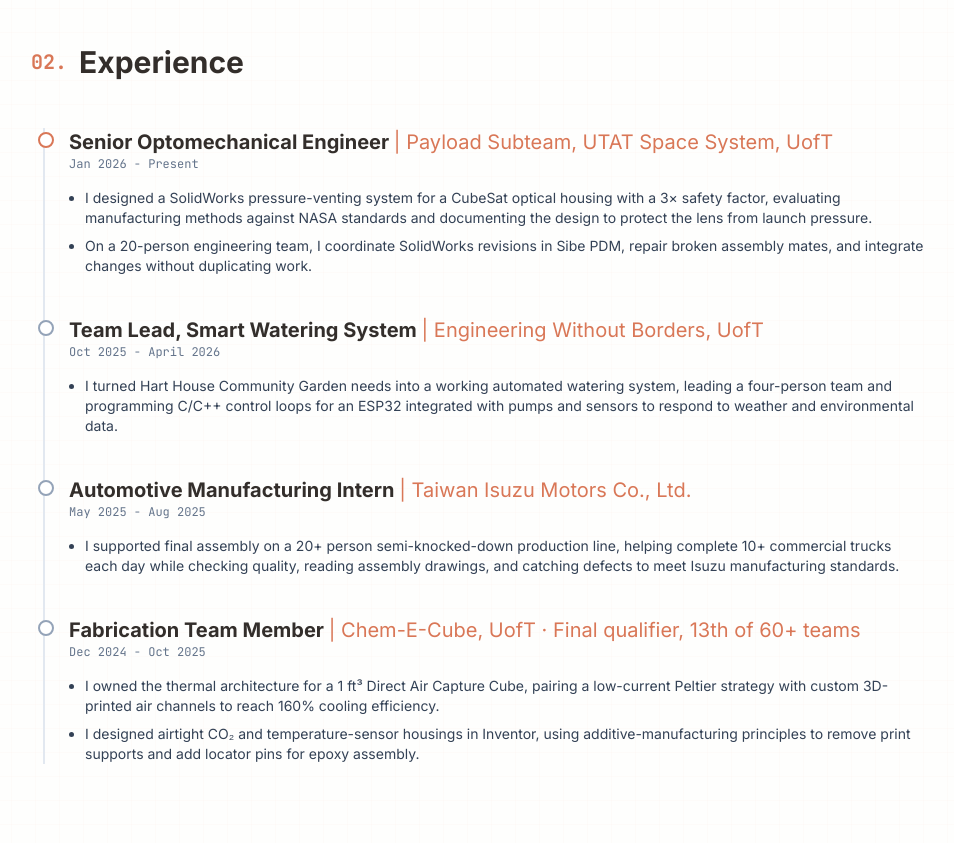
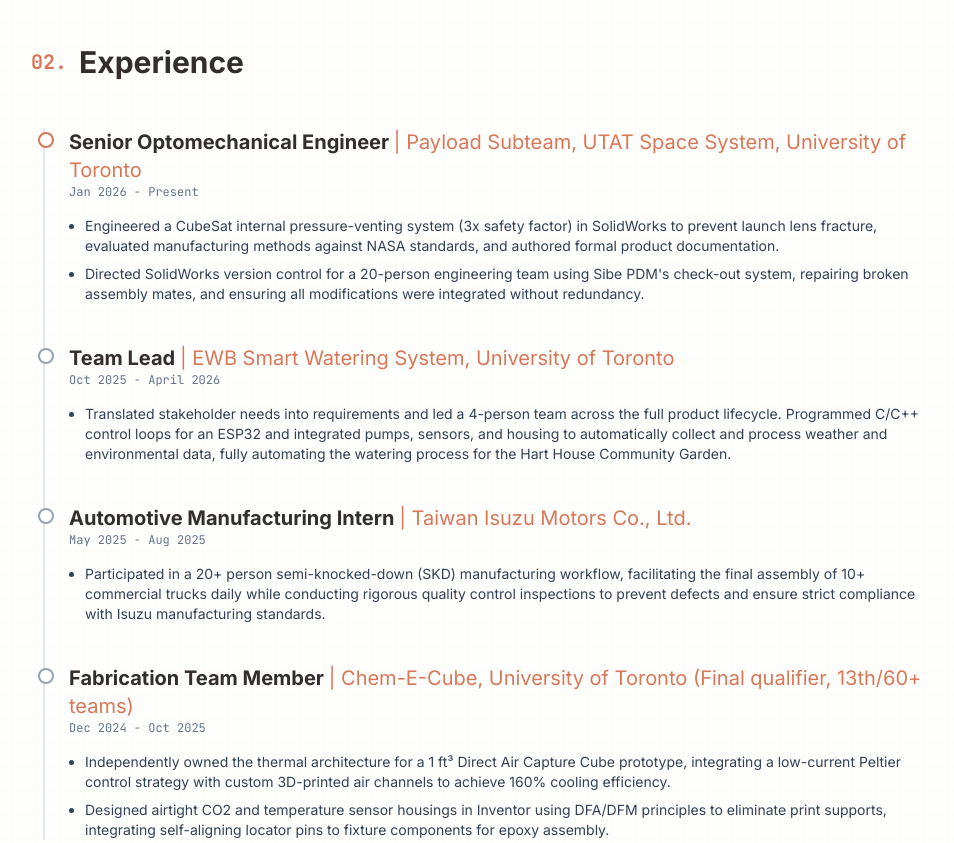
Before and after one commit to TChen113/TChen113.github.io, a plain HTML site: page index.html in a window 1280 px wide. Shown: the part 2860-3703 px from the top of the page, without its empty margins (161-1115 px from the left). Drawn offline with nearby package versions, Linux system fonts and the light colour scheme.

```diff
--- a/index.html
+++ b/index.html
@@ -230,21 +230,21 @@
                 <!-- UTAT -->
                 <div class="relative">
                     <span class="absolute -left-[31px] top-1 h-4 w-4 rounded-full bg-white border-2 border-accent"></span>
-                    <h4 class="text-xl font-bold text-ink">Senior Optomechanical Engineer <span class="text-accent font-normal">| Payload Subteam, UTAT Space System, UofT</span></h4>
+                    <h4 class="text-xl font-bold text-ink">Senior Optomechanical Engineer <span class="text-accent font-normal">| Payload Subteam, UTAT Space System, University of Toronto</span></h4>
                     <p class="text-xs font-mono text-slate-500 mb-4">Jan 2026 - Present</p>
                     <ul class="list-disc list-outside ml-4 space-y-2 text-slate-700 text-sm">
-                        <li>I designed a SolidWorks pressure-venting system for a CubeSat optical housing with a 3× safety factor, evaluating manufacturing methods against NASA standards and documenting the design to protect the lens from launch pressure.</li>
-                        <li>On a 20-person engineering team, I coordinate SolidWorks revisions in Sibe PDM, repair broken assembly mates, and integrate changes without duplicating work.</li>
+                        <li>Engineered a CubeSat internal pressure-venting system (3x safety factor) in SolidWorks to prevent launch lens fracture, evaluated manufacturing methods against NASA standards, and authored formal product documentation.</li>
+                        <li>Directed SolidWorks version control for a 20-person engineering team using Sibe PDM's check-out system, repairing broken assembly mates, and ensuring all modifications were integrated without redundancy.</li>
                     </ul>
                 </div>
 
                 <!-- EWB -->
                 <div class="relative">
                     <span class="absolute -left-[31px] top-1 h-4 w-4 rounded-full bg-white border-2 border-slate-400"></span>
-                    <h4 class="text-xl font-bold text-ink">Team Lead, Smart Watering System <span class="text-accent font-normal">| Engineering Without Borders, UofT</span></h4>
+                    <h4 class="text-xl font-bold text-ink">Team Lead <span class="text-accent font-normal">| EWB Smart Watering System, University of Toronto</span></h4>
                     <p class="text-xs font-mono text-slate-500 mb-4">Oct 2025 - April 2026</p>
                     <ul class="list-disc list-outside ml-4 space-y-2 text-slate-700 text-sm">
-                        <li>I turned Hart House Community Garden needs into a working automated watering system, leading a four-person team and programming C/C++ control loops for an ESP32 integrated with pumps and sensors to respond to weather and environmental data.</li>
+                        <li>Translated stakeholder needs into requirements and led a 4-person team across the full product lifecycle. Programmed C/C++ control loops for an ESP32 and integrated pumps, sensors, and housing to automatically collect and process weather and environmental data, fully automating the watering process for the Hart House Community Garden.</li>
                     </ul>
                 </div>
 
@@ -254,18 +254,18 @@
                     <h4 class="text-xl font-bold text-ink">Automotive Manufacturing Intern <span class="text-accent font-normal">| Taiwan Isuzu Motors Co., Ltd.</span></h4>
                     <p class="text-xs font-mono text-slate-500 mb-4">May 2025 - Aug 2025</p>
                     <ul class="list-disc list-outside ml-4 space-y-2 text-slate-700 text-sm">
-                        <li>I supported final assembly on a 20+ person semi-knocked-down production line, helping complete 10+ commercial trucks each day while checking quality, reading assembly drawings, and catching defects to meet Isuzu manufacturing standards.</li>
+                        <li>Participated in a 20+ person semi-knocked-down (SKD) manufacturing workflow, facilitating the final assembly of 10+ commercial trucks daily while conducting rigorous quality control inspections to prevent defects and ensure strict compliance with Isuzu manufacturing standards.</li>
                     </ul>
                 </div>
 
                 <!-- Chem-E-Cube -->
                 <div class="relative">
                     <span class="absolute -left-[31px] top-1 h-4 w-4 rounded-full bg-white border-2 border-slate-400"></span>
-                    <h4 class="text-xl font-bold text-ink">Fabrication Team Member <span class="text-accent font-normal">| Chem-E-Cube, UofT · Final qualifier, 13th of 60+ teams</span></h4>
+                    <h4 class="text-xl font-bold text-ink">Fabrication Team Member <span class="text-accent font-normal">| Chem-E-Cube, University of Toronto (Final qualifier, 13th/60+ teams)</span></h4>
                     <p class="text-xs font-mono text-slate-500 mb-4">Dec 2024 - Oct 2025</p>
                     <ul class="list-disc list-outside ml-4 space-y-2 text-slate-700 text-sm">
-                        <li>I owned the thermal architecture for a 1 ft³ Direct Air Capture Cube, pairing a low-current Peltier strategy with custom 3D-printed air channels to reach 160% cooling efficiency.</li>
-                        <li>I designed airtight CO₂ and temperature-sensor housings in Inventor, using additive-manufacturing principles to remove print supports and add locator pins for epoxy assembly.</li>
+                        <li>Independently owned the thermal architecture for a 1 ft³ Direct Air Capture Cube prototype, integrating a low-current Peltier control strategy with custom 3D-printed air channels to achieve 160% cooling efficiency.</li>
+                        <li>Designed airtight CO2 and temperature sensor housings in Inventor using DFA/DFM principles to eliminate print supports, integrating self-aligning locator pins to fixture components for epoxy assembly.</li>
                     </ul>
                 </div>
 
```
